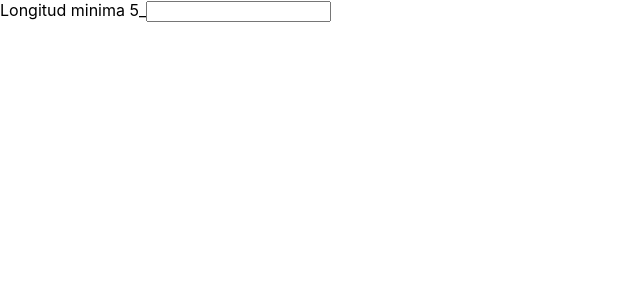
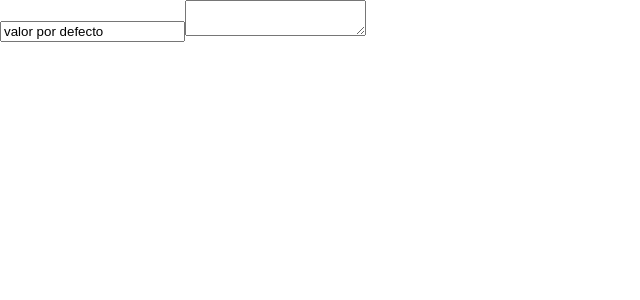
Before and after one commit to drbv27/ReactForms, a React (Create React App) app: page / in a window 1280 px wide. Shown: the top 300 px of the page, without its empty margins (0-640 px from the left). Built offline with nearby package versions, Linux system fonts and the light colour scheme.

Commit message:
Sincronizate multiple values with state

```diff
--- a/src/App.js
+++ b/src/App.js
@@ -1,14 +1,29 @@
 import { useState } from "react";
 const App = () => {
-  const [value, setValue] = useState("");
+  const [value, setValue] = useState({
+    normal: "valor por defecto",
+    texto: "",
+  });
   const handleChange = (e) => {
-    setValue(e.target.value);
+    console.log(e.target.name);
+    /* setValue({ ...value, [e.target.name]: e.target.value }); */
+    setValue((state) => ({
+      //state es el mismo value...lo colocamos asi para que no choquen los nombres
+      ...state,
+      [e.target.name]: e.target.value,
+    }));
   };
   console.log(value);
   return (
     <div>
       {value.length < 5 ? <span>Longitud minima 5_</span> : null}
-      <input type="text" name="normal" value={value} onChange={handleChange} />
+      <input
+        type="text"
+        name="normal"
+        value={value.normal}
+        onChange={handleChange}
+      />
+      <textarea name="texto" value={value.texto} onChange={handleChange} />
     </div>
   );
 };
```
